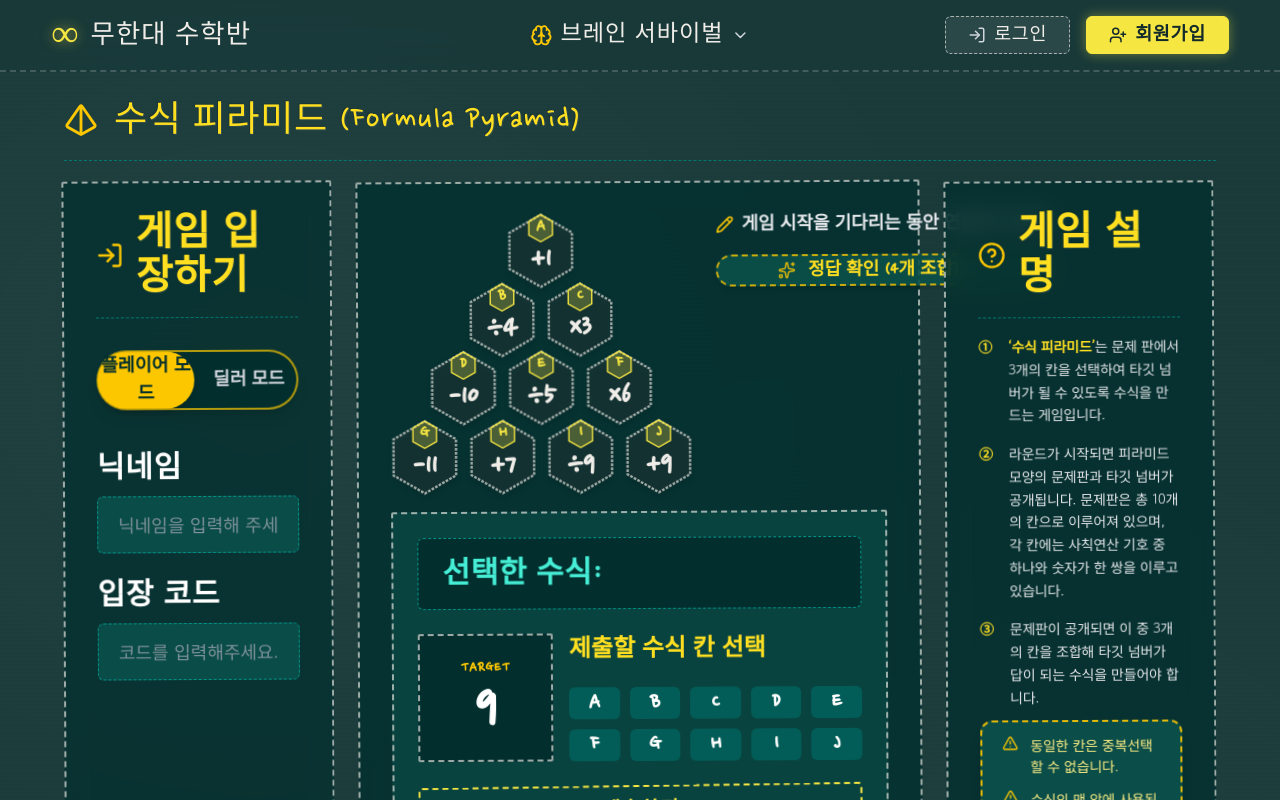
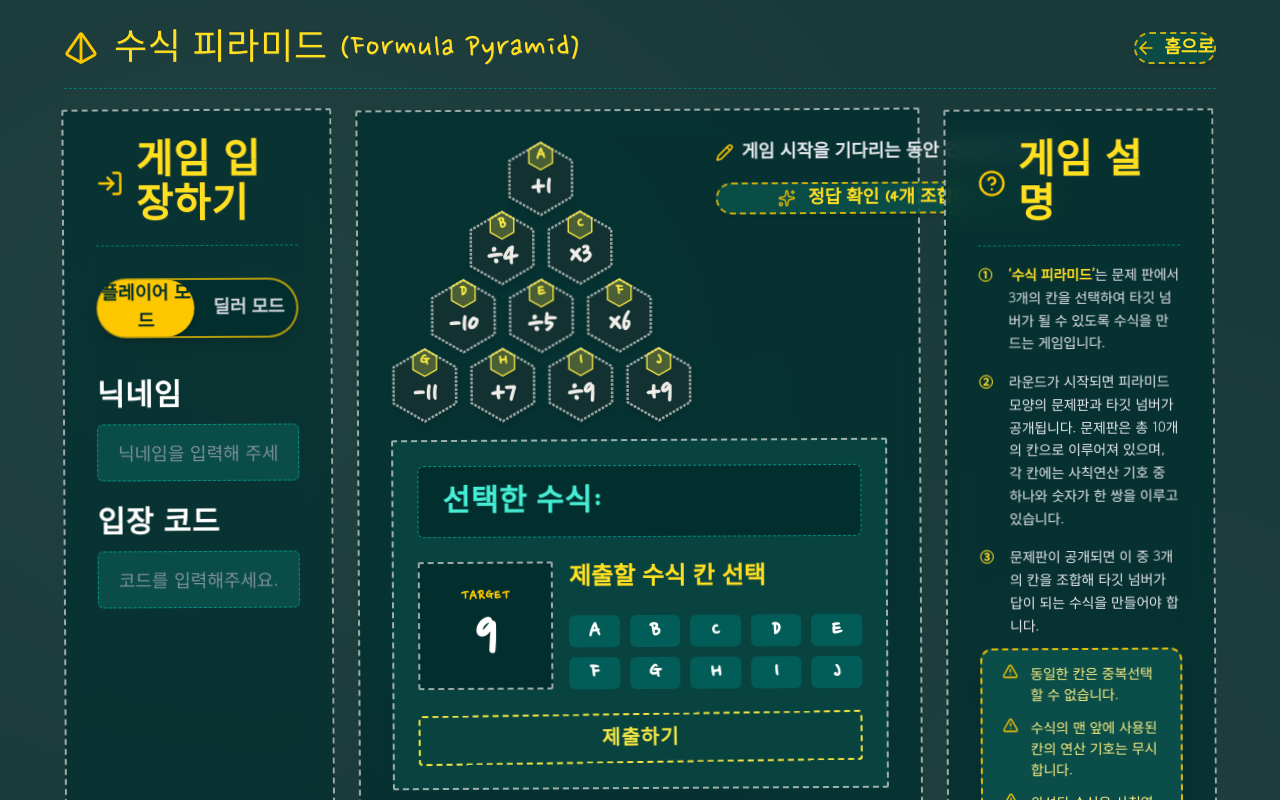
Before and after one commit to rlawlsdnjs78-infinity/infinitymath, a Next.js app: page /formula-pyramid in a window 1280 px wide. Shown: the top 800 px of the page. Built offline with nearby package versions, Linux system fonts and the light colour scheme.

Commit message:
feat: hide global header on /formula-pyramid page and add '← 홈으로' button to main title row

```diff
--- a/src/app/components/Header.tsx
+++ b/src/app/components/Header.tsx
@@ -1,3 +1,5 @@
+"use client";
+
 /**
  * Header.tsx
  * 단일 행(1줄) 헤더
@@ -8,9 +10,17 @@
  */
 
 import Link from "next/link";
+import { usePathname } from "next/navigation";
 import NavMenu from "./NavMenu";
 
 export default function Header() {
+  const pathname = usePathname();
+
+  // '수식 피라미드' 페이지에서는 전역 헤더 숨김
+  if (pathname === "/formula-pyramid") {
+    return null;
+  }
+
   return (
     <header
       id="header"
--- a/src/app/formula-pyramid/page.tsx
+++ b/src/app/formula-pyramid/page.tsx
@@ -12,6 +12,7 @@
 "use client";
 
 import { useState } from "react";
+import Link from "next/link";
 import {
   Pencil,
   AlertTriangle,
@@ -27,6 +28,7 @@ import {
   Pyramid,
   ChevronDown,
   ChevronUp,
+  ArrowLeft,
 } from "lucide-react";
 
 /* ─── 피라미드 칸 데이터 (A ~ J) ─────────────────────────────────────────── */
@@ -295,6 +297,16 @@ export default function FormulaPyramidPage() {
               수식 피라미드 (Formula Pyramid)
             </h1>
           </div>
+
+          {/* [요구사항] '← 홈으로' 버튼 */}
+          <Link
+            href="/"
+            className="flex items-center gap-2 px-4 py-2 sm:px-5 sm:py-2.5 rounded-full bg-teal-900/90 hover:bg-teal-800 border-2 border-dashed border-yellow-400/80 text-yellow-300 text-base sm:text-lg font-bold transition-all shadow-md hover:scale-105 cursor-pointer"
+            style={{ fontFamily: "var(--font-chalk)", textDecoration: "none" }}
+          >
+            <ArrowLeft size={20} className="text-yellow-400" />
+            <span>홈으로</span>
+          </Link>
         </div>
 
         {/* 상단 게임 소개와 UI 사이의 점선 구분선 */}
```
